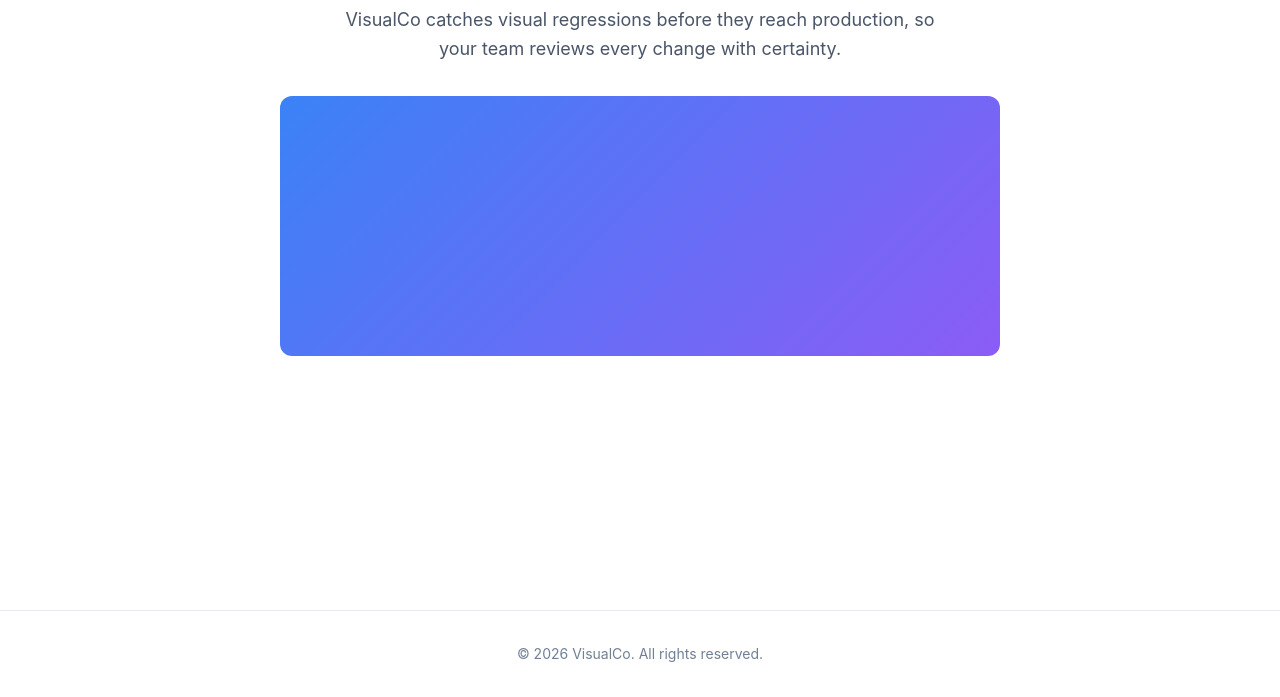
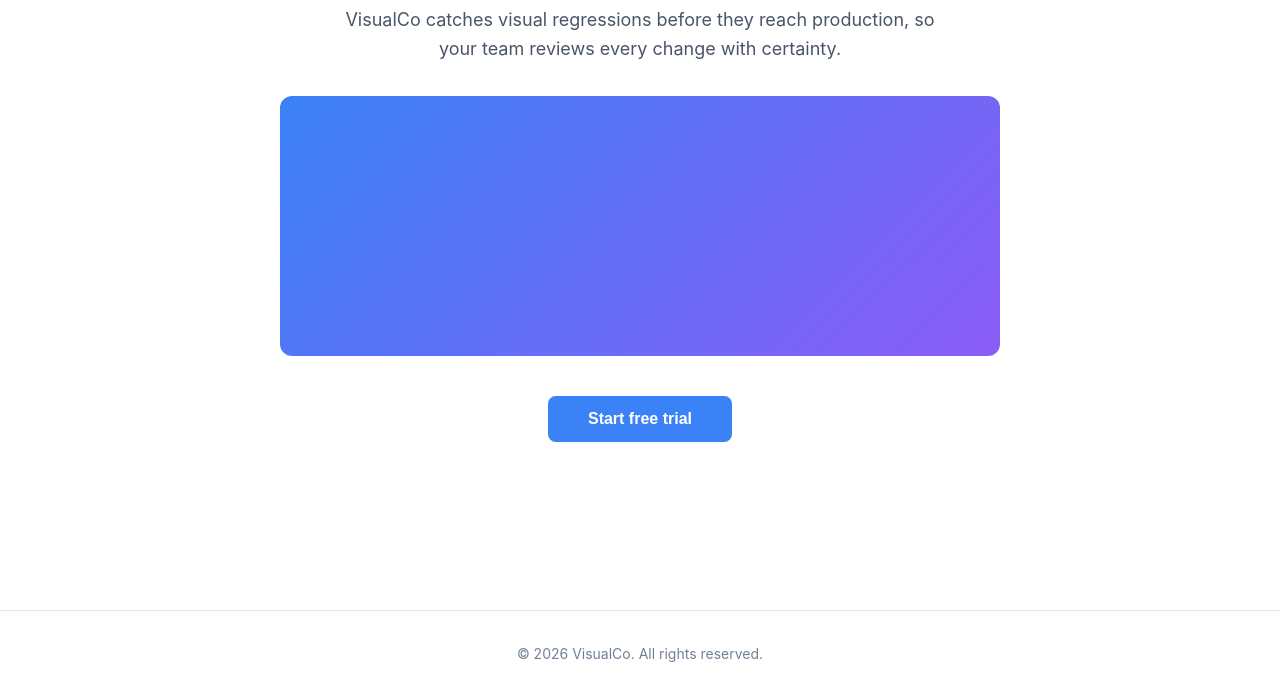
Before and after one commit to Hemanthh276/percy-test-hemanth, a website: page index.html in a window 1280 px wide. Shown: the part 249-946 px from the top of the page. Drawn offline with Linux system fonts and the light colour scheme.

Commit message:
feat: rename Home CTA to 'Start free trial' (intended change)
Co-Authored-By: Claude Opus 4.8 <noreply@anthropic.com>

```diff
--- a/index.html
+++ b/index.html
@@ -23,7 +23,7 @@
       <h2>Ship pixel-perfect UI with confidence</h2>
       <p>VisualCo catches visual regressions before they reach production, so your team reviews every change with certainty.</p>
       <div class="hero-image"></div>
-      <button class="cta-button" style="background:#ffffff;color:#ffffff;box-shadow:none;border:none;">Get Started</button>
+      <button class="cta-button">Start free trial</button>
     </section>
   </main>
 
```
